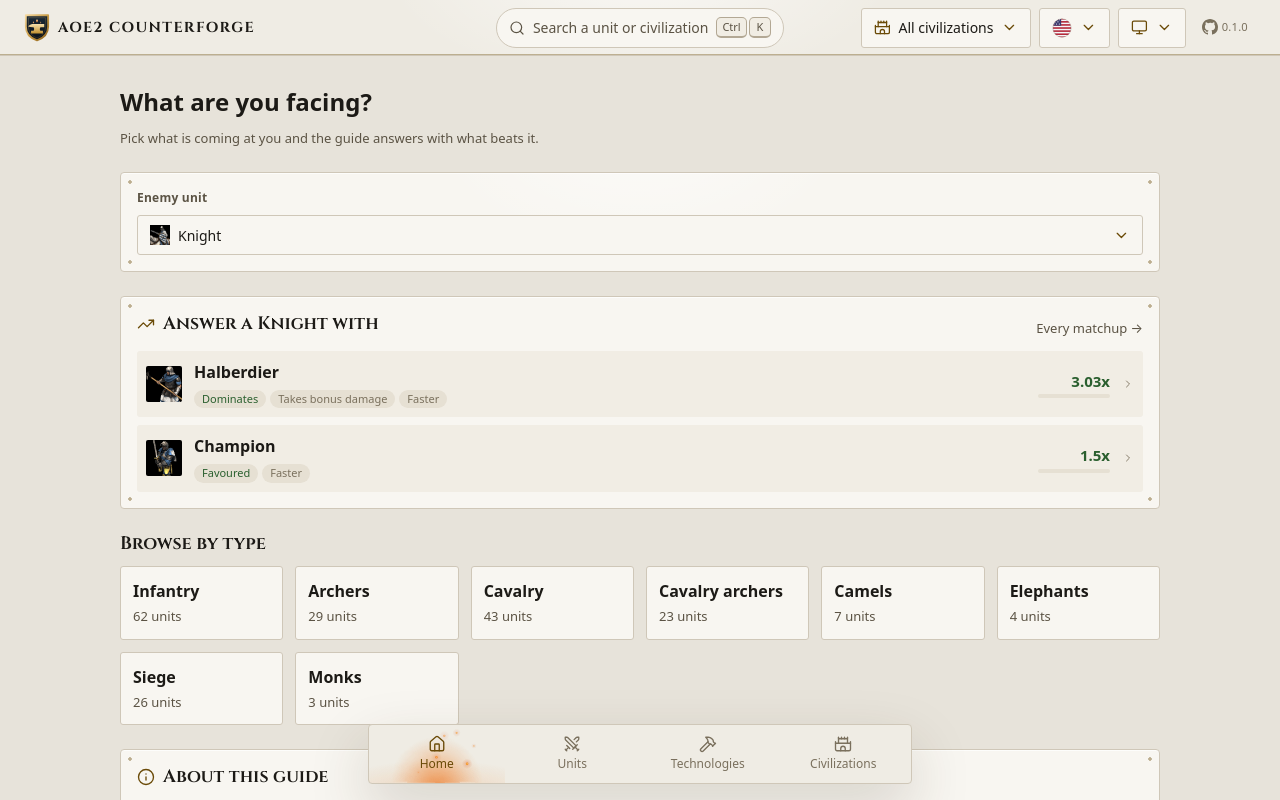
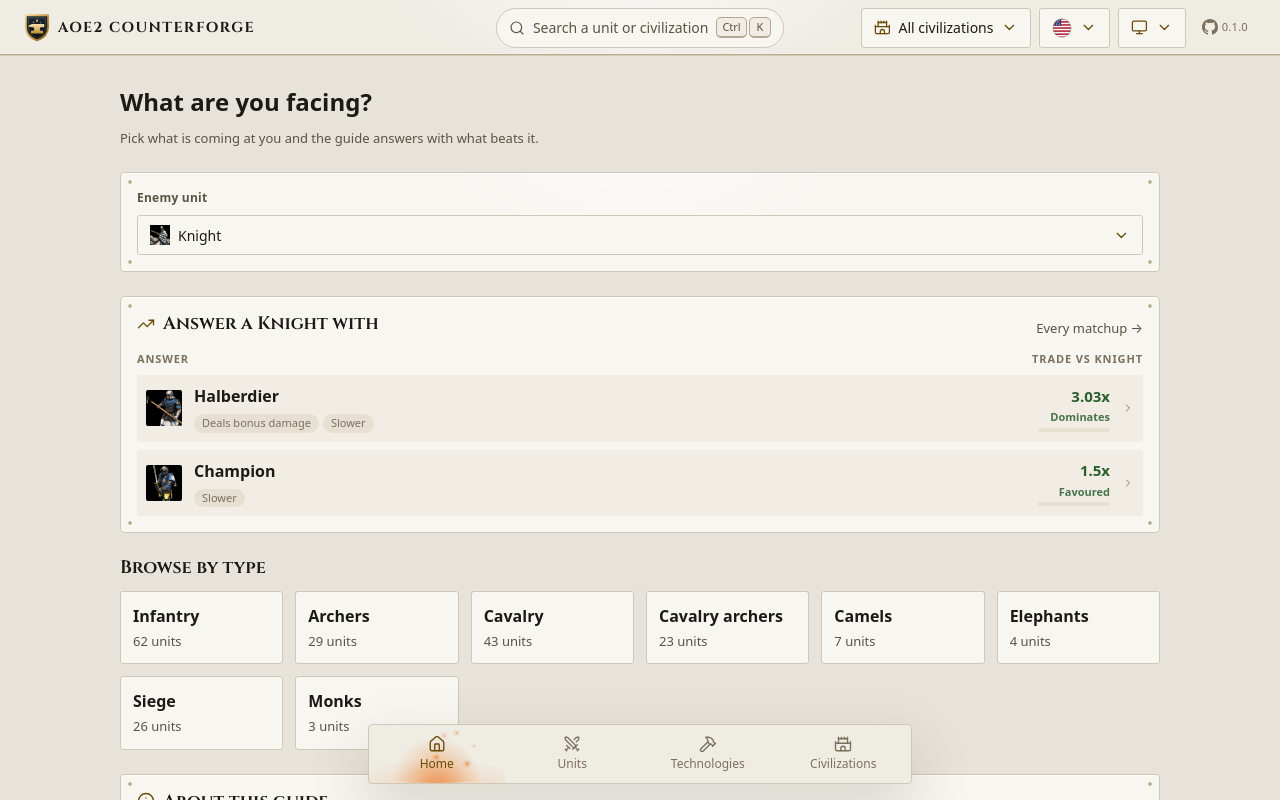
Before and after one commit to giovani-freitag/aoe2-counterforge, a React (Vite) app: page / in a window 1280 px wide. Shown: the top 800 px of the page. Built offline with nearby package versions, Linux system fonts and the light colour scheme.

Commit message:
fix: say which unit each half of a matchup row is about

```diff
--- a/src/i18n/locales/en.json
+++ b/src/i18n/locales/en.json
@@ -162,14 +162,14 @@
             "countered": "Countered"
         },
         "notes": {
-            "out-ranges": "Outranges it",
-            "out-ranged": "Gets outranged",
+            "outranges": "More range",
+            "outranged": "Less range",
             "faster": "Faster",
             "slower": "Slower",
             "blast": "Splash damage",
-            "bonus-damage": "Deals bonus damage",
-            "takes-bonus-damage": "Takes bonus damage",
-            "min-range": "Has a minimum range"
+            "deals-bonus": "Deals bonus damage",
+            "takes-bonus": "Takes bonus damage",
+            "min-range": "Minimum range"
         },
         "duel": {
             "title": "Fight breakdown",
@@ -192,7 +192,13 @@
             "weak": "Weak",
             "all": "All"
         },
-        "widen": "Search every upgrade step instead"
+        "widen": "Search every upgrade step instead",
+        "columns": {
+            "opponent": "Opponent",
+            "trade": "{{unit}}'s trade",
+            "answer": "Answer",
+            "tradeAgainst": "Trade vs {{unit}}"
+        }
     },
     "upgrades": {
         "lineTitle": "Line upgrades",
--- a/src/i18n/locales/pt-BR.json
+++ b/src/i18n/locales/pt-BR.json
@@ -162,14 +162,14 @@
             "countered": "É counterada"
         },
         "notes": {
-            "out-ranges": "Ataca de mais longe",
-            "out-ranged": "Apanha de longe",
-            "faster": "Mais rápida",
-            "slower": "Mais lenta",
+            "outranges": "Mais alcance",
+            "outranged": "Menos alcance",
+            "faster": "Mais rápido",
+            "slower": "Mais lento",
             "blast": "Dano em área",
-            "bonus-damage": "Tem dano bônus",
-            "takes-bonus-damage": "Sofre dano bônus",
-            "min-range": "Tem alcance mínimo"
+            "deals-bonus": "Causa dano bônus",
+            "takes-bonus": "Recebe dano bônus",
+            "min-range": "Alcance mínimo"
         },
         "duel": {
             "title": "Detalhe do confronto",
@@ -192,7 +192,13 @@
             "weak": "Fracos",
             "all": "Todos"
         },
-        "widen": "Buscar em todas as versões"
+        "widen": "Buscar em todas as versões",
+        "columns": {
+            "opponent": "Adversário",
+            "trade": "Troca de {{unit}}",
+            "answer": "Resposta",
+            "tradeAgainst": "Troca contra {{unit}}"
+        }
     },
     "upgrades": {
         "lineTitle": "Evoluções da linha",
--- a/src/react/components/matchup-board.tsx
+++ b/src/react/components/matchup-board.tsx
@@ -162,6 +162,13 @@
 
             <hr className="divider" />
 
+            {visible.length === 0 ? null : (
+                <div className="board__columns">
+                    <span>{t('counters.columns.opponent')}</span>
+                    <span>{t('counters.columns.trade', { unit: subjectName })}</span>
+                </div>
+            )}
+
             {visible.length === 0 ? (
                 <div className="stack stack--tight">
                     <p className="empty">{t('counters.empty')}</p>
@@ -173,9 +180,7 @@
                 </div>
             ) : (
                 <VirtualList items={visible} estimate={72} keyOf={(matchup) => matchup.opponent.key}>
-                    {(matchup) => (
-                        <MatchupRow matchup={matchup} subjectName={subjectName} showVerdict={side === 'all'} />
-                    )}
+                    {(matchup) => <MatchupRow matchup={matchup} subjectName={subjectName} />}
                 </VirtualList>
             )}
         </section>
--- a/src/react/components/matchup-row.tsx
+++ b/src/react/components/matchup-row.tsx
@@ -11,7 +11,6 @@
 export interface MatchupRowProps {
     matchup: Matchup;
     subjectName: string;
-    showVerdict?: boolean;
     /**
      * Reads the trade from the opponent's side.
      *
@@ -80,7 +79,7 @@
 }
 
 /** One opponent row that unfolds in place to show the full arithmetic behind its verdict. */
-export function MatchupRow({ matchup, subjectName, showVerdict = false, fromOpponent = false }: MatchupRowProps) {
+export function MatchupRow({ matchup, subjectName, fromOpponent = false }: MatchupRowProps) {
     const { t } = useTranslation();
     const text = useGameText();
     const [isOpen, setIsOpen] = useState(false);
@@ -89,7 +88,7 @@
     const verdict = fromOpponent ? MIRRORED[matchup.verdict] : matchup.verdict;
     const score = fromOpponent ? 1 / matchup.efficiency : matchup.efficiency;
     const colour = VERDICT_COLOUR[verdict];
-    const notes = showVerdict ? matchup.notes.slice(0, 2) : matchup.notes.slice(0, 3);
+    const notes = matchup.notes.slice(0, 3);
 
     return (
         <div className="matchup" data-open={isOpen}>
@@ -103,11 +102,6 @@
                 <span className="list-item__body">
                     <span className="list-item__title">{opponentName}</span>
                     <span className="matchup__notes">
-                        {showVerdict ? (
-                            <span className="note-chip" style={{ color: colour }}>
-                                {t(`counters.verdicts.${verdict}`)}
-                            </span>
-                        ) : null}
                         {notes.map((note) => (
                             <span key={note} className="note-chip">
                                 {t(`counters.notes.${note}`)}
@@ -118,6 +112,9 @@
                 <span className="matchup__score">
                     <span className="matchup__value" style={{ color: colour }}>
                         {efficiency(score)}
+                    </span>
+                    <span className="matchup__verdict" style={{ color: colour }}>
+                        {t(`counters.verdicts.${verdict}`)}
                     </span>
                     <span className="matchup__bar">
                         <span
--- a/src/react/pages/home-page.tsx
+++ b/src/react/pages/home-page.tsx
@@ -91,6 +91,11 @@
                     {answers.length === 0 ? (
                         <p className="empty">{t('counters.empty')}</p>
                     ) : (
+                        <>
+                            <div className="board__columns">
+                                <span>{t('counters.columns.answer')}</span>
+                                <span>{t('counters.columns.tradeAgainst', { unit: enemyName })}</span>
+                            </div>
                             <div className="list">
                                 {answers.map((matchup) => (
                                     <MatchupRow
@@ -98,10 +103,10 @@
                                         matchup={matchup}
                                         subjectName={enemyName}
                                         fromOpponent
-                                    showVerdict
                                     />
                                 ))}
                             </div>
+                        </>
                     )}
                 </section>
             )}
--- a/src/react/styles/components.css
+++ b/src/react/styles/components.css
@@ -233,6 +233,19 @@
     margin-bottom: var(--space-3);
 }
 
+/* Names the two halves of a row, because each one is about a different unit. */
+.board__columns {
+    display: flex;
+    justify-content: space-between;
+    gap: var(--space-3);
+    margin-bottom: var(--space-2);
+    font-size: 0.6875rem;
+    font-weight: 700;
+    letter-spacing: 0.08em;
+    text-transform: uppercase;
+    color: var(--text-faint);
+}
+
 .board__chips {
     display: flex;
     flex-wrap: wrap;
@@ -464,6 +477,12 @@
     font-variant-numeric: tabular-nums;
     font-weight: 700;
     font-size: 0.9375rem;
+}
+
+.matchup__verdict {
+    font-size: 0.6875rem;
+    font-weight: 600;
+    opacity: 0.85;
 }
 
 .matchup__bar {
--- a/src/services/matchup/matchup-service.ts
+++ b/src/services/matchup/matchup-service.ts
@@ -9,14 +9,22 @@
 
 export type MatchupVerdict = 'dominant' | 'favourable' | 'even' | 'unfavourable' | 'countered';
 
+/**
+ * A fact about the opponent, phrased from the subject's side of the fight.
+ *
+ * Every note describes the unit the row is named after, because a chip sitting under a name is
+ * read as a statement about that name. The trade ratio is the other half of the row and belongs to
+ * the subject; keeping the two halves pointed at different units only works while each says whose
+ * side it is on.
+ */
 export type MatchupNote =
-    | 'out-ranges'
-    | 'out-ranged'
+    | 'outranges'
+    | 'outranged'
     | 'faster'
     | 'slower'
     | 'blast'
-    | 'bonus-damage'
-    | 'takes-bonus-damage'
+    | 'deals-bonus'
+    | 'takes-bonus'
     | 'min-range';
 
 export interface MatchupThresholds {
@@ -276,21 +284,21 @@
     }
 
     /**
-     * What a reader should know about the number, most surprising first.
+     * What the opponent brings to the fight, most surprising first.
      *
      * A row shows two or three of these, so the order is the point: bonus damage and reach change
      * how the ratio should be read, while being faster is the least surprising thing on the list.
      */
     private notesFor(subject: UnitStats, opponent: UnitStats, duel: DuelResult): MatchupNote[] {
         const notes: MatchupNote[] = [];
-        if (this.hasBonus(duel.attacker.breakdown.components)) notes.push('bonus-damage');
-        if (this.hasBonus(duel.defender.breakdown.components)) notes.push('takes-bonus-damage');
-        if (subject.range >= opponent.range + 2) notes.push('out-ranges');
-        if (opponent.range >= subject.range + 2) notes.push('out-ranged');
-        if (subject.blastWidth > 0) notes.push('blast');
-        if (subject.minRange > 0) notes.push('min-range');
-        if (subject.speed > opponent.speed) notes.push('faster');
-        if (subject.speed < opponent.speed) notes.push('slower');
+        if (this.hasBonus(duel.defender.breakdown.components)) notes.push('deals-bonus');
+        if (this.hasBonus(duel.attacker.breakdown.components)) notes.push('takes-bonus');
+        if (opponent.range >= subject.range + 2) notes.push('outranges');
+        if (subject.range >= opponent.range + 2) notes.push('outranged');
+        if (opponent.blastWidth > 0) notes.push('blast');
+        if (opponent.minRange > 0) notes.push('min-range');
+        if (opponent.speed > subject.speed) notes.push('faster');
+        if (opponent.speed < subject.speed) notes.push('slower');
 
         return notes;
     }
```
Also changed, not shown: 2 other files (tests, documents, lock files or other folders). Lines whose indentation alone changed are shown as unchanged.
